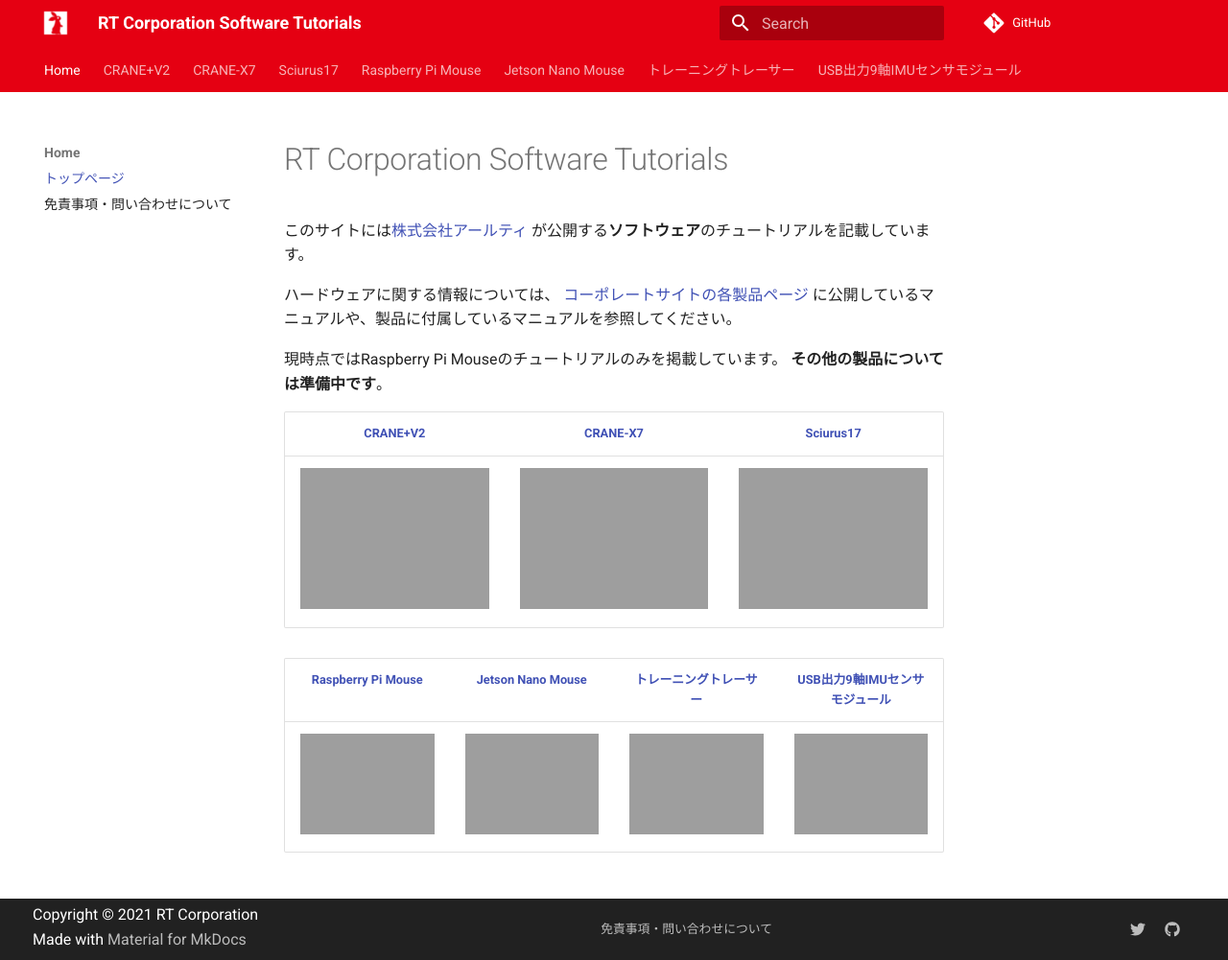
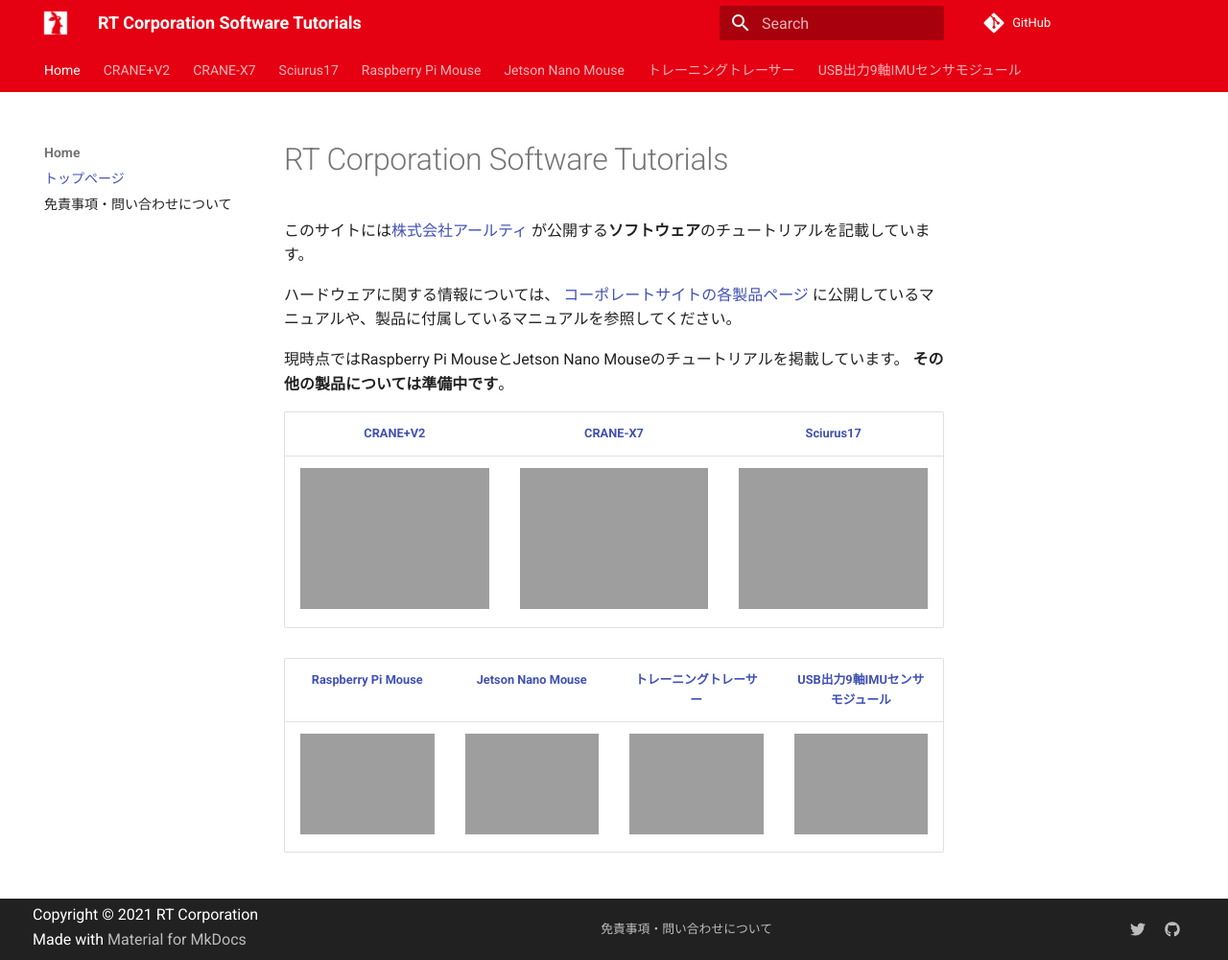
Before and after one commit to rt-net/tutorials, an MkDocs documentation site: the page built from docs/index.md, in a window 1280 px wide and 1001 px high. Shown: the whole window at 96% size. Built offline with MkDocs 1.6.1 and Material for MkDocs 9.7.7, drawn with Linux system fonts in a browser that asks for light colours; comment, search, counter and statistics services are not loaded.

Commit message:
トップページにJetson Nano Mouseのコンテンツが存在する1文を追加

```diff
--- a/docs/index.md
+++ b/docs/index.md
@@ -7,7 +7,7 @@
 [コーポレートサイトの各製品ページ](https://rt-net.jp/works_category/allproducts/){target=_blank rel=noopener}
 に公開しているマニュアルや、製品に付属しているマニュアルを参照してください。
 
-現時点ではRaspberry Pi Mouseのチュートリアルのみを掲載しています。
+現時点ではRaspberry Pi MouseとJetson Nano Mouseのチュートリアルを掲載しています。
 **その他の製品については準備中です**。
 
 | [CRANE+V2][CRV2DOC] | [CRANE-X7][CRX7DOC] | [Sciurus17][SC17DOC] |
```
